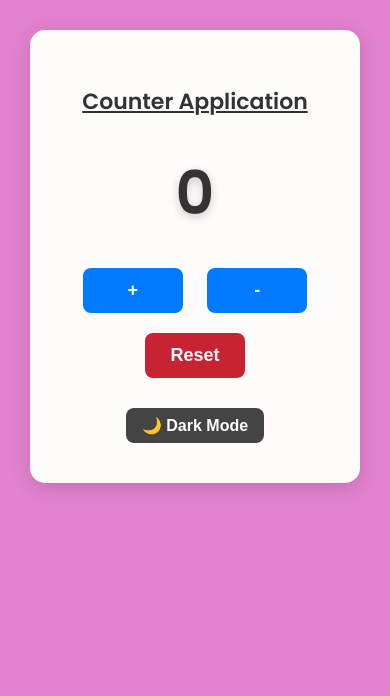
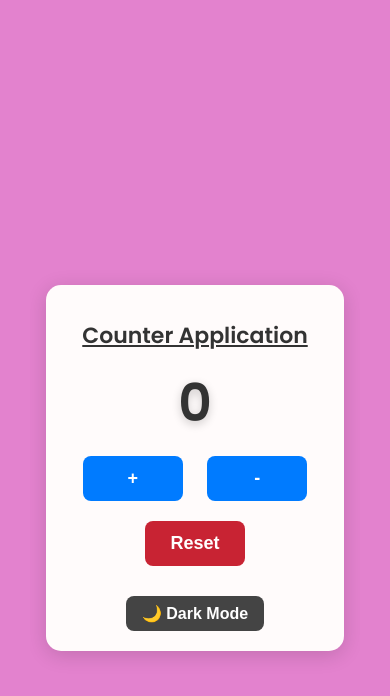
Before and after one commit to debug-node/My-Projects, a plain HTML site: page 10 Project/Counter Application/index.html in a window 390 px wide. Drawn offline with Linux system fonts and the light colour scheme.

Commit message:
Refactor CSS for layout and responsiveness

```diff
--- a/10 Project/Counter Application/style.css
+++ b/10 Project/Counter Application/style.css
@@ -19,10 +19,20 @@ body.dark-mode {
     --reset-hover: #c9302c;
 }
 
+html,
 body {
-    margin: 100px;
+    overflow-y: hidden;
+}
+
+body {
+    min-height: 100dvh;
     background-color: var(--bg-color);
     font-family: 'Poppins', sans-serif;
+    display: flex;
+    justify-content: center;
+    align-items: center;
+    padding: 16px;
+    margin: 0;
     transition: background-color 0.3s ease;
 }
 
@@ -40,7 +50,7 @@ h1 {
     display: flex;
     flex-direction: column;
     align-items: center;
-    max-width: 600px;
+    width: 500px;
     margin: 0 auto;
     padding: 40px 20px;
     box-shadow: 0 4px 20px rgba(0, 0, 0, 0.15);
@@ -122,15 +132,10 @@ body.dark-mode #toggleModeBtn {
     color: #222;
 }
 
-/* =========================
-   RESPONSIVE UI
-   300px to 1000px
-========================= */
-
 /* Very small devices (300px – 360px) */
 @media (max-width: 360px) {
     body {
-        margin: 20px;
+        margin: 10px;
     }
 
     h1 {
@@ -150,12 +155,12 @@ body.dark-mode #toggleModeBtn {
 
     .button-container {
         display: flex;
-        flex-direction: column;
+        flex-direction: row;
         gap: 10px;
     }
 
     button {
-        width: 100%;
+        width: 90px;
         font-size: 16px;
         padding: 10px;
         margin: 0;
@@ -175,10 +180,16 @@ body.dark-mode #toggleModeBtn {
 
     h1 {
         font-size: 22px;
+        margin-bottom: 12px;
     }
 
     .counter-display {
-        font-size: 60px;
+        font-size: 52px;
+        margin-bottom: 14px;
+    }
+
+    .container-card {
+        padding: 20px 16px;
     }
 
     button {
```
